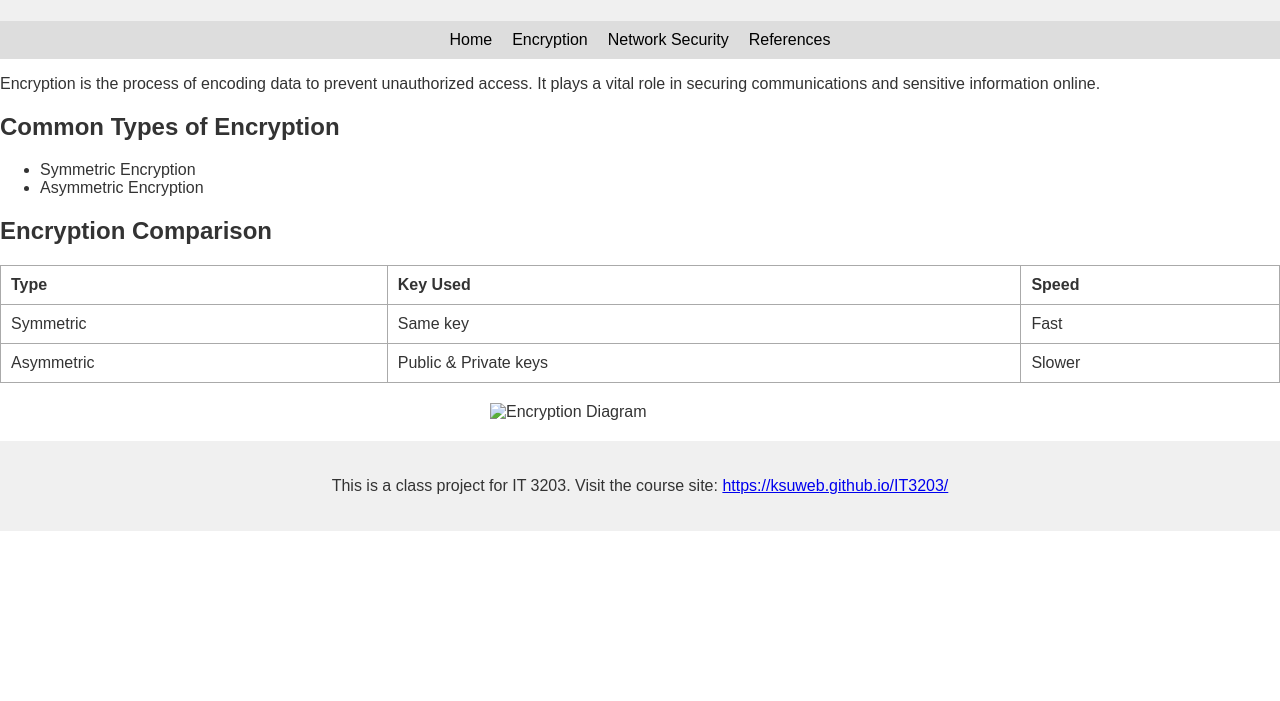
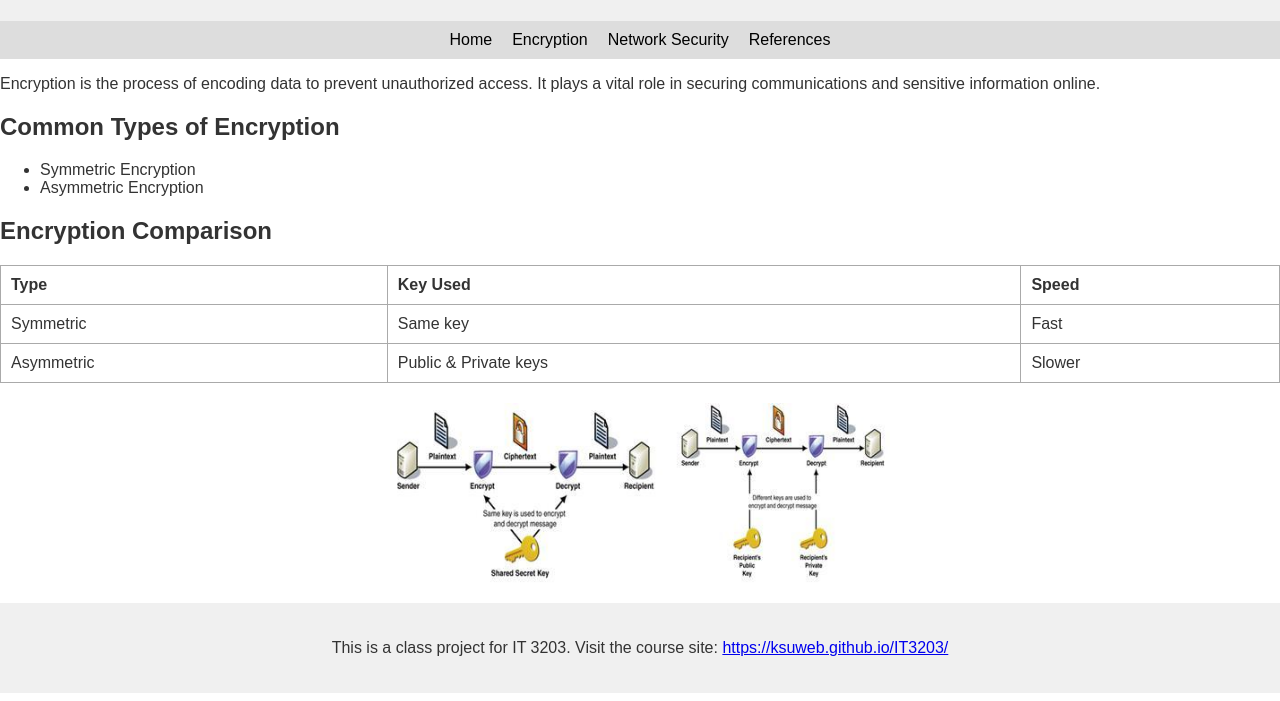
Before and after one commit to tmoulto2/tmoulto2.github.io, a plain HTML site: page encryption.html in a window 1280 px wide. Shown: the part 99-800 px from the top of the page. Drawn offline with Linux system fonts and the light colour scheme.

Commit message:
Project Milestone 1.2
Updated Content

```diff
--- a/encryption.html
+++ b/encryption.html
@@ -45,7 +45,7 @@
       </tr>
     </table>
 
-    <img src="images/encryption-diagram.png" alt="Encryption Diagram" width="300">
+    <img src="images/Symmetric-and-asymmetric-encryption-3.png" alt="Illustration comparing symmetric and asymmetric encryption methods" width="500">
   </main>
 
   <footer>
```
Also changed, not shown: network.html (+1 -1 lines), images/Symmetric-and-asymmetric-encryption-3.png (added), images/types-of-firewalls.webp (added).
